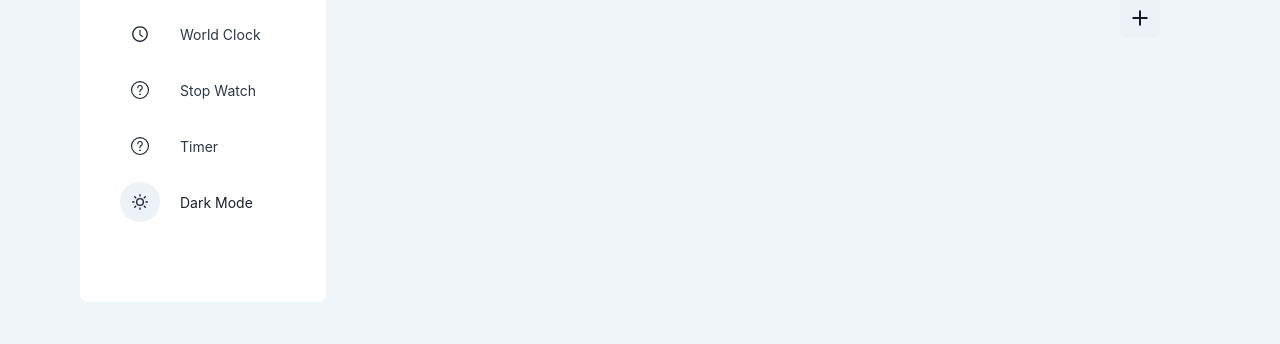
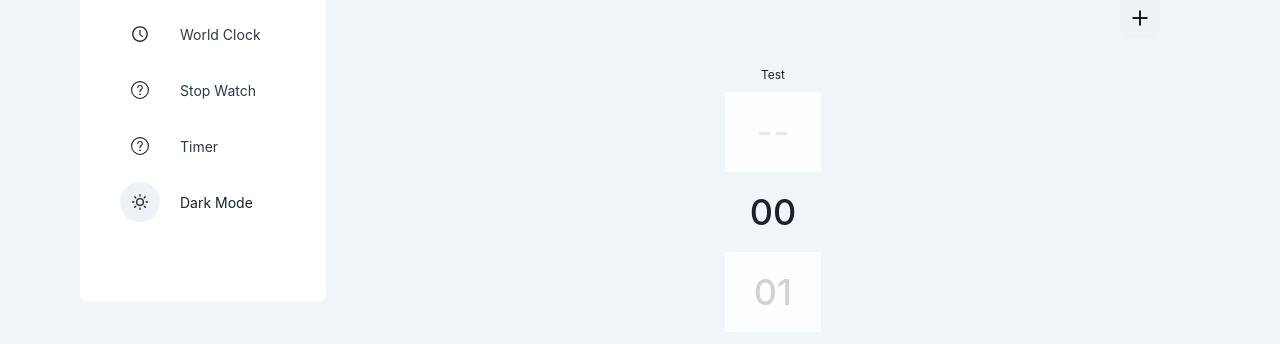
Before and after one commit to michael-codesjs/clock-app, a React (Create React App) app: page /alarm in a window 1280 px wide. Shown: the part 202-546 px from the top of the page. Built offline with nearby package versions, Linux system fonts and the light colour scheme.

Commit message:
testing number scroll input outside drawer

```diff
--- a/src/pages/Alarm/index.tsx
+++ b/src/pages/Alarm/index.tsx
@@ -1,5 +1,5 @@
 import { HStack, Icon, IconButton, Spacer, Text, useColorModeValue, useDimensions, useForceUpdate, VStack } from "@chakra-ui/react";
-import React, { Fragment, startTransition, useEffect, useMemo, useRef } from "react";
+import React, { Fragment, startTransition, useEffect, useMemo, useRef, useState } from "react";
 import { flushSync } from "react-dom";
 import { IoMdAdd } from "react-icons/io";
 import { Link, useLocation, useNavigate, useParams } from "react-router-dom";
@@ -8,6 +8,7 @@ import { NullAlarm, MutateAlarmDrawer } from "../../features/alarm";
 import { alarmsAtom, mutateAlarmDrawerIsOpenAtom, selectedAlarmAtom } from "../../data/atoms";
 import { paths } from "../../utilities/constants";
 import { getNextAlarmToRing, getTimeFromNow } from "../../utilities/functions";
+import NumberScrollInput from "../../components/number-scroll-input";
 
 
 export default function Alarms() {
@@ -57,6 +58,8 @@ export default function Alarms() {
 
   const alarmsContainerRef = useRef<HTMLDivElement | null>(null);
   const alarmsContainerDimensions = useDimensions(alarmsContainerRef);
+
+  const testState = useState(0);
 
   return (
     <VStack
@@ -121,7 +124,7 @@ export default function Alarms() {
 
       </VStack>
 
-
+      <NumberScrollInput name={"test"} max={60} state={testState} />
       {/* ALARMS LIST */}
 
       <VStack
@@ -145,8 +148,6 @@ export default function Alarms() {
 
       {/* MUTATE ALARM DRAWER STATE */}
 
-      <MutateAlarmDrawer />
-
     </VStack>
   )
 
```
